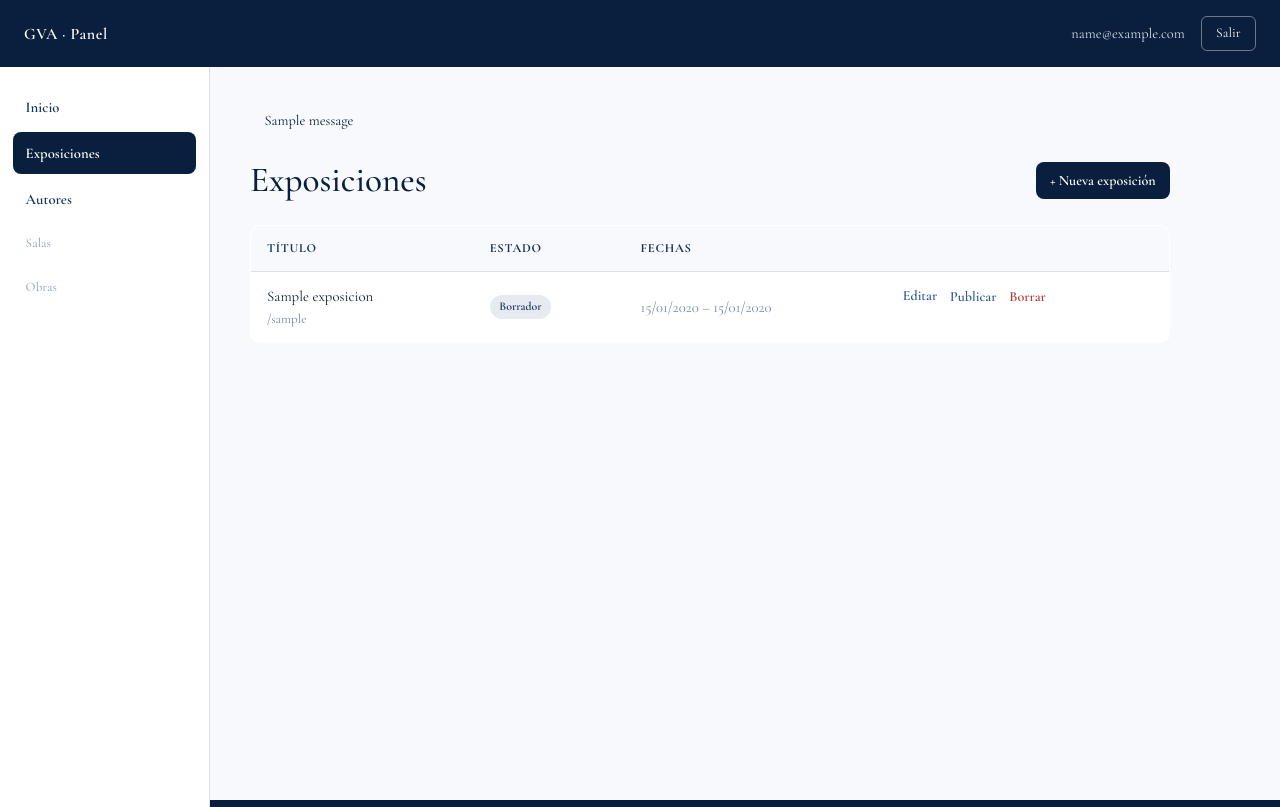
After one commit to Beldic/GVA, a Flask app: page /admin/exposiciones in a window 1280 px wide. The commit adds this page. Run offline with Flask 3, Linux system fonts and the light colour scheme; a user stored in the database is signed in; tables that the repository leaves empty hold one stand-in row (values such as "Sample post"); one stand-in notice (Sample message) is shown.

Commit message:
CRUD de autores y exposiciones en el panel de admin

```diff
--- a/backend/app/__init__.py
+++ b/backend/app/__init__.py
@@ -3,7 +3,7 @@ from pathlib import Path
 from flask import Flask, send_from_directory
 
 from backend.app.config import Config
-from backend.app.extensions import db, login_manager, migrate
+from backend.app.extensions import csrf, db, login_manager, migrate
 
 # .../backend/app/__init__.py → raíz del proyecto = parents[2]
 PROJECT_ROOT = Path(__file__).resolve().parents[2]
@@ -21,6 +21,7 @@ def create_app(config_class=Config) -> Flask:
     # Extensiones
     db.init_app(app)
     migrate.init_app(app, db, directory=str(PROJECT_ROOT / "backend" / "migrations"))
+    csrf.init_app(app)
     login_manager.init_app(app)
     login_manager.login_view = "admin.login"
     login_manager.login_message = "Inicia sesión para acceder al panel."
--- a/backend/app/extensions.py
+++ b/backend/app/extensions.py
@@ -6,7 +6,9 @@ Se definen aquí (sin app) para evitar imports circulares: los modelos importan
 from flask_login import LoginManager
 from flask_migrate import Migrate
 from flask_sqlalchemy import SQLAlchemy
+from flask_wtf import CSRFProtect
 
 db = SQLAlchemy()
 migrate = Migrate()
 login_manager = LoginManager()
+csrf = CSRFProtect()
--- a/backend/app/routes/admin.py
+++ b/backend/app/routes/admin.py
@@ -1,7 +1,6 @@
-"""Panel de administración: login, logout y dashboard protegido.
+"""Panel de administración: autenticación + CRUD de autores y exposiciones.
 
-El CRUD de exposiciones/salas/autores/obras se añadirá en la Fase 3; aquí solo
-queda montada la autenticación (la puerta y la cerradura).
+Salas (3b) y obras (3c) se añadirán en sub-partes posteriores.
 """
 from urllib.parse import urlparse
 
@@ -15,11 +14,18 @@ from flask import (
 )
 from flask_login import current_user, login_required, login_user, logout_user
 
-from backend.app.models import Usuario
+from backend.app.extensions import db
+from backend.app.forms import AutorForm, ExposicionForm
+from backend.app.models import Autor, Exposicion, Usuario
+from backend.app.models.exposicion import ESTADO_BORRADOR, ESTADO_PUBLICADA
+from backend.app.utils import slugify
 
 bp = Blueprint("admin", __name__, url_prefix="/admin")
 
 
+# --------------------------------------------------------------------------
+# Autenticación
+# --------------------------------------------------------------------------
 def _es_url_segura(destino: str) -> bool:
     """Evita open-redirects: solo permite rutas locales (relativas)."""
     if not destino:
@@ -64,3 +70,168 @@ def logout():
 @login_required
 def dashboard():
     return render_template("admin/dashboard.html")
+
+
+# --------------------------------------------------------------------------
+# Autores
+# --------------------------------------------------------------------------
+@bp.get("/autores")
+@login_required
+def autores_list():
+    autores = Autor.query.order_by(Autor.nombre).all()
+    return render_template("admin/autores_list.html", autores=autores)
+
+
+@bp.route("/autores/nuevo", methods=["GET", "POST"])
+@login_required
+def autor_nuevo():
+    form = AutorForm()
+    if form.validate_on_submit():
+        autor = Autor(
+            nombre=form.nombre.data.strip(),
+            bio=form.bio.data or None,
+            foto_url=form.foto_url.data or None,
+            contacto=form.contacto.data or None,
+        )
+        db.session.add(autor)
+        db.session.commit()
+        flash("Autor creado.", "info")
+        return redirect(url_for("admin.autores_list"))
+    return render_template("admin/autor_form.html", form=form, titulo="Nuevo autor")
+
+
+@bp.route("/autores/<int:autor_id>/editar", methods=["GET", "POST"])
+@login_required
+def autor_editar(autor_id):
+    autor = db.get_or_404(Autor, autor_id)
+    form = AutorForm(obj=autor)
+    if form.validate_on_submit():
+        autor.nombre = form.nombre.data.strip()
+        autor.bio = form.bio.data or None
+        autor.foto_url = form.foto_url.data or None
+        autor.contacto = form.contacto.data or None
+        db.session.commit()
+        flash("Autor actualizado.", "info")
+        return redirect(url_for("admin.autores_list"))
+    return render_template(
+        "admin/autor_form.html", form=form, titulo=f"Editar: {autor.nombre}"
+    )
+
+
+@bp.post("/autores/<int:autor_id>/borrar")
+@login_required
+def autor_borrar(autor_id):
+    autor = db.get_or_404(Autor, autor_id)
+    if autor.obras:
+        flash("No se puede borrar: el autor tiene obras asignadas.", "error")
+    else:
+        db.session.delete(autor)
+        db.session.commit()
+        flash("Autor borrado.", "info")
+    return redirect(url_for("admin.autores_list"))
+
+
+# --------------------------------------------------------------------------
+# Exposiciones
+# --------------------------------------------------------------------------
+def _slug_unico(base: str, exclude_id=None) -> str:
+    """Garantiza un slug único añadiendo un sufijo numérico si hace falta."""
+    base = base or "exposicion"
+    slug = base
+    i = 2
+    while True:
+        q = Exposicion.query.filter_by(slug=slug)
+        if exclude_id is not None:
+            q = q.filter(Exposicion.id != exclude_id)
+        if q.first() is None:
+            return slug
+        slug = f"{base}-{i}"
+        i += 1
+
+
+@bp.get("/exposiciones")
+@login_required
+def exposiciones_list():
+    exposiciones = Exposicion.query.order_by(Exposicion.created_at.desc()).all()
+    return render_template(
+        "admin/exposiciones_list.html",
+        exposiciones=exposiciones,
+        ESTADO_PUBLICADA=ESTADO_PUBLICADA,
+    )
+
+
+@bp.route("/exposiciones/nueva", methods=["GET", "POST"])
+@login_required
+def exposicion_nueva():
+    form = ExposicionForm()
+    if form.validate_on_submit():
+        base = slugify(form.slug.data or form.titulo.data)
+        expo = Exposicion(
+            titulo=form.titulo.data.strip(),
+            slug=_slug_unico(base),
+            descripcion=form.descripcion.data or None,
+            fecha_inicio=form.fecha_inicio.data,
+            fecha_fin=form.fecha_fin.data,
+            estado=ESTADO_BORRADOR,
+        )
+        db.session.add(expo)
+        db.session.commit()
+        flash("Exposición creada.", "info")
+        return redirect(url_for("admin.exposiciones_list"))
+    return render_template(
+        "admin/exposicion_form.html", form=form, titulo="Nueva exposición"
+    )
+
+
+@bp.route("/exposiciones/<int:exposicion_id>/editar", methods=["GET", "POST"])
+@login_required
+def exposicion_editar(exposicion_id):
+    expo = db.get_or_404(Exposicion, exposicion_id)
+    form = ExposicionForm(obj=expo)
+    if form.validate_on_submit():
+        expo.titulo = form.titulo.data.strip()
+        base = slugify(form.slug.data or form.titulo.data)
+        expo.slug = _slug_unico(base, exclude_id=expo.id)
+        expo.descripcion = form.descripcion.data or None
+        expo.fecha_inicio = form.fecha_inicio.data
+        expo.fecha_fin = form.fecha_fin.data
+        db.session.commit()
+        flash("Exposición actualizada.", "info")
+        return redirect(url_for("admin.exposiciones_list"))
+    return render_template(
+        "admin/exposicion_form.html", form=form, titulo=f"Editar: {expo.titulo}"
+    )
+
+
+@bp.post("/exposiciones/<int:exposicion_id>/publicar")
+@login_required
+def exposicion_publicar(exposicion_id):
+    expo = db.get_or_404(Exposicion, exposicion_id)
+    # Solo una publicada a la vez: despublica las demás.
+    Exposicion.query.filter(
+        Exposicion.id != expo.id, Exposicion.estado == ESTADO_PUBLICADA
+    ).update({"estado": ESTADO_BORRADOR})
+    expo.estado = ESTADO_PUBLICADA
+    db.session.commit()
+    flash(f"«{expo.titulo}» es ahora la exposición publicada.", "info")
+    return redirect(url_for("admin.exposiciones_list"))
+
+
+@bp.post("/exposiciones/<int:exposicion_id>/despublicar")
+@login_required
+def exposicion_despublicar(exposicion_id):
+    expo = db.get_or_404(Exposicion, exposicion_id)
+    expo.estado = ESTADO_BORRADOR
+    db.session.commit()
+    flash(f"«{expo.titulo}» pasó a borrador.", "info")
+    return redirect(url_for("admin.exposiciones_list"))
+
+
+@bp.post("/exposiciones/<int:exposicion_id>/borrar")
+@login_required
+def exposicion_borrar(exposicion_id):
+    expo = db.get_or_404(Exposicion, exposicion_id)
+    db.session.delete(expo)
+    db.session.commit()
+    flash("Exposición borrada.", "info")
+    return redirect(url_for("admin.exposiciones_list"))
--- a/backend/app/static/css/admin.css
+++ b/backend/app/static/css/admin.css
@@ -200,3 +200,234 @@
     text-transform: uppercase;
     letter-spacing: 0.1em;
 }
+
+.admin-card a {
+    color: var(--gva-azul);
+    text-decoration: none;
+}
+
+/* ---- Shell con navegación lateral ---- */
+.admin-shell {
+    display: flex;
+    align-items: stretch;
+    min-height: calc(100vh - 60px);
+}
+
+.admin-nav {
+    width: 210px;
+    flex-shrink: 0;
+    background: #fff;
+    border-right: 1px solid var(--gva-borde);
+    padding: 1.2rem 0.8rem;
+    display: flex;
+    flex-direction: column;
+    gap: 0.3rem;
+}
+
+.admin-nav a,
+.admin-nav-soon {
+    padding: 0.6rem 0.8rem;
+    border-radius: 8px;
+    text-decoration: none;
+    color: var(--gva-azul-medio);
+    font-weight: 600;
+    font-size: 0.92rem;
+}
+
+.admin-nav a:hover {
+    background: var(--gva-crema);
+}
+
+.admin-nav a.is-active {
+    background: var(--gva-azul);
+    color: #fff;
+}
+
+.admin-nav-soon {
+    color: #9babc2;
+    font-weight: 500;
+    font-size: 0.82rem;
+}
+
+/* .admin-main: ahora vive dentro del shell flex */
+.admin-page .admin-main {
+    flex: 1;
+    max-width: 1000px;
+    margin: 0;
+    padding: 2rem 2.5rem;
+}
+
+/* ---- Cabecera de sección + botones ---- */
+.admin-head-row {
+    display: flex;
+    align-items: center;
+    justify-content: space-between;
+    margin-bottom: 1.5rem;
+}
+
+.admin-head-row .admin-h1 {
+    margin: 0;
+}
+
+.admin-btn-sm {
+    padding: 0.5rem 0.9rem;
+    border-radius: 8px;
+    background: var(--gva-azul);
+    color: #fff;
+    text-decoration: none;
+    font-size: 0.88rem;
+    font-weight: 600;
+}
+
+.admin-btn-sm:hover {
+    background: var(--gva-azul-medio);
+}
+
+/* ---- Tablas ---- */
+.admin-table {
+    width: 100%;
+    border-collapse: collapse;
+    background: #fff;
+    border: 1px solid var(--gva-borde);
+    border-radius: 10px;
+    overflow: hidden;
+}
+
+.admin-table th,
+.admin-table td {
+    text-align: left;
+    padding: 0.8rem 1rem;
+    border-bottom: 1px solid var(--gva-borde);
+    font-size: 0.92rem;
+    vertical-align: middle;
+}
+
+.admin-table th {
+    background: var(--gva-crema);
+    color: var(--gva-azul-medio);
+    font-size: 0.78rem;
+    text-transform: uppercase;
+    letter-spacing: 0.06em;
+}
+
+.admin-table tr:last-child td {
+    border-bottom: none;
+}
+
+.admin-muted {
+    color: #7488a0;
+    font-size: 0.82rem;
+}
+
+.admin-actions {
+    display: flex;
+    align-items: center;
+    gap: 0.8rem;
+    flex-wrap: wrap;
+}
+
+.admin-actions a,
+.admin-link,
+.admin-link-danger {
+    background: none;
+    border: none;
+    padding: 0;
+    cursor: pointer;
+    font-size: 0.88rem;
+    font-weight: 600;
+    text-decoration: none;
+    color: var(--gva-azul-claro);
+}
+
+.admin-link-danger {
+    color: #b23a3a;
+}
+
+.admin-actions a:hover,
+.admin-link:hover,
+.admin-link-danger:hover {
+    text-decoration: underline;
+}
+
+.admin-actions form {
+    display: inline;
+}
+
+/* ---- Badges de estado ---- */
+.admin-badge {
+    display: inline-block;
+    padding: 0.2rem 0.6rem;
+    border-radius: 999px;
+    font-size: 0.74rem;
+    font-weight: 600;
+    background: #e6eaf1;
+    color: var(--gva-azul-medio);
+}
+
+.admin-badge-on {
+    background: #d7f0e2;
+    color: #1d7a4d;
+}
+
+/* ---- Formularios amplios ---- */
+.admin-form-wide {
+    max-width: 560px;
+    background: #fff;
+    padding: 1.8rem;
+    border-radius: 12px;
+    border: 1px solid var(--gva-borde);
+}
+
+.admin-input {
+    width: 100%;
+    padding: 0.6rem 0.75rem;
+    border: 1px solid var(--gva-borde);
+    border-radius: 8px;
+    font-size: 0.95rem;
+    color: var(--gva-azul);
+    background: var(--gva-crema);
+    font-family: inherit;
+}
+
+.admin-input:focus {
+    outline: none;
+    border-color: var(--gva-azul-claro);
+    box-shadow: 0 0 0 3px rgba(47, 90, 147, 0.15);
+}
+
+.admin-form-row {
+    display: flex;
+    gap: 1rem;
+}
+
+.admin-form-row .admin-field {
+    flex: 1;
+}
+
+.admin-error {
+    color: #b23a3a;
+    font-size: 0.8rem;
+    font-weight: 500;
+}
+
+.admin-form-actions {
+    display: flex;
+    align-items: center;
+    gap: 1rem;
+    margin-top: 0.5rem;
+}
+
+.admin-cancel {
+    color: var(--gva-azul-medio);
+    text-decoration: none;
+    font-size: 0.9rem;
+}
+
+.admin-empty {
+    color: #7488a0;
+    background: #fff;
+    border: 1px dashed var(--gva-borde);
+    border-radius: 10px;
+    padding: 2rem;
+    text-align: center;
+}
--- /dev/null
+++ b/backend/app/templates/admin/_layout.html
@@ -0,0 +1,45 @@
+{% extends "base.html" %}
+
+{% block title %}{% block admin_title %}Panel{% endblock %} · AFESOL{% endblock %}
+
+{% block head %}
+<link rel="stylesheet" href="{{ url_for('static', filename='css/admin.css') }}">
+{% endblock %}
+
+{% block body_class %}admin-page{% endblock %}
+
+{% block content %}
+<header class="admin-topbar">
+    <span class="admin-brand">GVA · Panel</span>
+    <div class="admin-topbar-right">
+        <span class="admin-user">{{ current_user.email }}</span>
+        <form method="post" action="{{ url_for('admin.logout') }}">
+            <input type="hidden" name="csrf_token" value="{{ csrf_token() }}">
+            <button type="submit" class="admin-logout">Salir</button>
+        </form>
+    </div>
+</header>
+
+<div class="admin-shell">
+    <nav class="admin-nav">
+        <a href="{{ url_for('admin.dashboard') }}"
+           class="{{ 'is-active' if request.endpoint == 'admin.dashboard' }}">Inicio</a>
+        <a href="{{ url_for('admin.exposiciones_list') }}"
+           class="{{ 'is-active' if request.endpoint and request.endpoint.startswith('admin.exposicion') }}">Exposiciones</a>
+        <a href="{{ url_for('admin.autores_list') }}"
+           class="{{ 'is-active' if request.endpoint and request.endpoint.startswith('admin.autor') }}">Autores</a>
+        <span class="admin-nav-soon">Salas</span>
+        <span class="admin-nav-soon">Obras</span>
+    </nav>
+
+    <main class="admin-main">
+        {% with messages = get_flashed_messages(with_categories=true) %}
+            {% for category, msg in messages %}
+                <div class="admin-flash admin-flash-{{ category }}">{{ msg }}</div>
+            {% endfor %}
+        {% endwith %}
+
+        {% block admin_content %}{% endblock %}
+    </main>
+</div>
+{% endblock %}
--- /dev/null
+++ b/backend/app/templates/admin/exposiciones_list.html
@@ -0,0 +1,57 @@
+{% extends "admin/_layout.html" %}
+
+{% block admin_title %}Exposiciones{% endblock %}
+
+{% block admin_content %}
+<div class="admin-head-row">
+    <h1 class="admin-h1">Exposiciones</h1>
+    <a class="admin-btn-sm" href="{{ url_for('admin.exposicion_nueva') }}">+ Nueva exposición</a>
+</div>
+
+{% if exposiciones %}
+<table class="admin-table">
+    <thead>
+        <tr><th>Título</th><th>Estado</th><th>Fechas</th><th></th></tr>
+    </thead>
+    <tbody>
+        {% for e in exposiciones %}
+        <tr>
+            <td>{{ e.titulo }}<br><small class="admin-muted">/{{ e.slug }}</small></td>
+            <td>
+                {% if e.estado == ESTADO_PUBLICADA %}
+                    <span class="admin-badge admin-badge-on">Publicada</span>
+                {% else %}
+                    <span class="admin-badge">Borrador</span>
+                {% endif %}
+            </td>
+            <td class="admin-muted">
+                {{ e.fecha_inicio.strftime('%d/%m/%Y') if e.fecha_inicio else '—' }}
+                {%- if e.fecha_fin %} – {{ e.fecha_fin.strftime('%d/%m/%Y') }}{% endif %}
+            </td>
+            <td class="admin-actions">
+                <a href="{{ url_for('admin.exposicion_editar', exposicion_id=e.id) }}">Editar</a>
+                {% if e.estado == ESTADO_PUBLICADA %}
+                <form method="post" action="{{ url_for('admin.exposicion_despublicar', exposicion_id=e.id) }}">
+                    <input type="hidden" name="csrf_token" value="{{ csrf_token() }}">
+                    <button type="submit" class="admin-link">Despublicar</button>
+                </form>
+                {% else %}
+                <form method="post" action="{{ url_for('admin.exposicion_publicar', exposicion_id=e.id) }}">
+                    <input type="hidden" name="csrf_token" value="{{ csrf_token() }}">
+                    <button type="submit" class="admin-link">Publicar</button>
+                </form>
+                {% endif %}
+                <form method="post" action="{{ url_for('admin.exposicion_borrar', exposicion_id=e.id) }}"
+                      onsubmit="return confirm('¿Borrar «{{ e.titulo }}» y todo su contenido?');">
+                    <input type="hidden" name="csrf_token" value="{{ csrf_token() }}">
+                    <button type="submit" class="admin-link-danger">Borrar</button>
+                </form>
+            </td>
+        </tr>
+        {% endfor %}
+    </tbody>
+</table>
+{% else %}
+<p class="admin-empty">Aún no hay exposiciones. Crea la primera.</p>
+{% endif %}
+{% endblock %}
--- a/backend/app/templates/admin/login.html
+++ b/backend/app/templates/admin/login.html
@@ -21,6 +21,7 @@
         {% endwith %}
 
         <form method="post" action="{{ url_for('admin.login_post', next=request.args.get('next')) }}" class="admin-form">
+            <input type="hidden" name="csrf_token" value="{{ csrf_token() }}">
             <label class="admin-field">
                 <span>Email</span>
                 <input type="email" name="email" required autofocus autocomplete="username">
--- a/requirements.txt
+++ b/requirements.txt
@@ -2,6 +2,7 @@ Flask==3.0.3
 Flask-SQLAlchemy==3.1.1
 Flask-Migrate==4.0.7
 Flask-Login==0.6.3
+Flask-WTF==1.2.1
 python-dotenv==1.0.1
 psycopg2-binary==2.9.10
 gunicorn==22.0.0
```
Also changed, not shown: backend/app/forms.py (added, +25 -0 lines), backend/app/templates/admin/_macros.html (added, +7 -0 lines), backend/app/templates/admin/autor_form.html (added, +20 -0 lines), backend/app/templates/admin/autores_list.html (added, +37 -0 lines), backend/app/templates/admin/dashboard.html (+15 -38 lines), backend/app/templates/admin/exposicion_form.html (added, +23 -0 lines), backend/app/utils.py (added, +12 -0 lines), docs/estrategia_desarrollo.md (+5 -2 lines).
